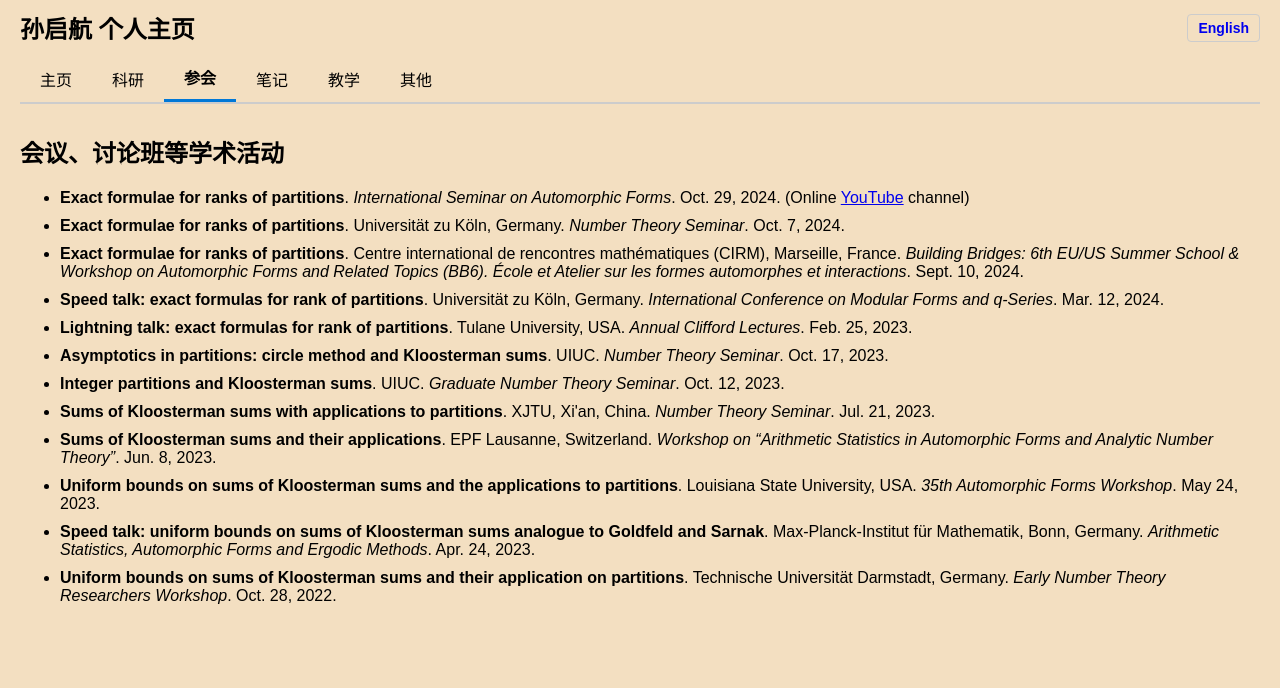
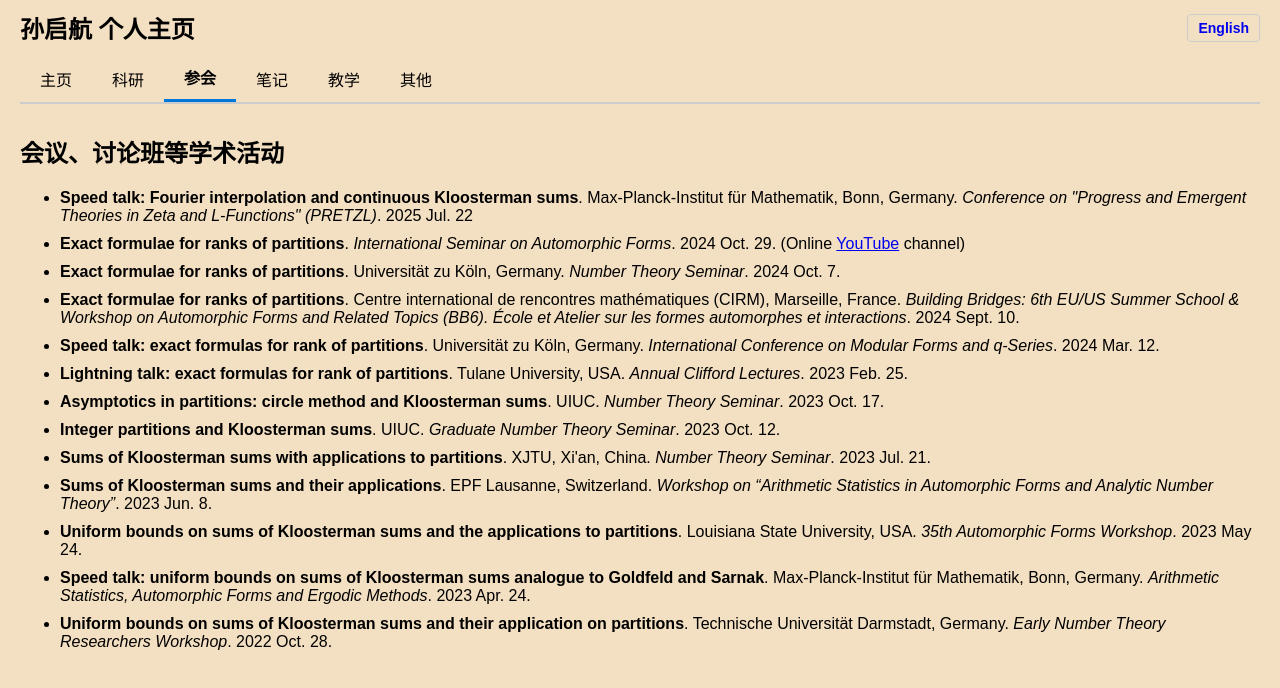
Before and after one commit to qihangsun1998/qihangsun1998.github.io, a plain HTML site: page index_zh.html in a window 1280 px wide. Both pictures are taken after a click on the button "参会". Drawn offline with nearby package versions, Linux system fonts and the light colour scheme.

Commit message:
Update index_zh.html

```diff
--- a/index_zh.html
+++ b/index_zh.html
@@ -108,7 +108,7 @@
 
       <p>2019 年，我本科毕业于西安交通大学数学试验班，获得理学学士学位。我的本科毕业设计指导老师是<a href="https://gr.xjtu.edu.cn/web/jjx323">贾骏雄</a>教授。</p>
 
-      <p>这里是我的<a href="files/Qihang_Sun_CV_2025.06.pdf" target="_blank">中文简历</a>。</p>
+      <p>这里是我的<a href="files/孙启航中文简历_2025.06.pdf">中文简历</a> / <a href="files/Qihang_Sun_CV_2025.10.pdf" target="_blank">英文简历</a>。</p>
 
       <p>邮箱：qihangsun98 [at] outlook [dot] com.</p>
 
@@ -139,7 +139,7 @@
 
     <li>
       Fourier interpolation in dimensions 3 and 4 with real-variable Kloosterman sums.<br/>
-      准备投稿
+      <i>提交审稿</i>.  [<a href="https://arxiv.org/abs/2510.04873" target="_blan">arXiv</a>]
     </li>
 
     <li>
@@ -186,6 +186,7 @@
     </li>
   </ol>
 
+  <p><b>审稿工作</b>：Proc. Amer. Math. Soc. (1); Ramanujan J. (1). </p>
 </div>
 
 
@@ -193,18 +194,19 @@
 <div id="conferences" class="tab-content">
   <h2>会议、讨论班等学术活动</h2>
   <ol style="list-style-type: disc;">
-    <li><b>Exact formulae for ranks of partitions</b>. <i>International Seminar on Automorphic Forms</i>. Oct. 29, 2024. (Online <a href="https://www.youtube.com/channel/UCqXIQRPnRO0p7Nanx_mDbiQ">YouTube</a> channel)</li>
-    <li><b>Exact formulae for ranks of partitions</b>. Universität zu Köln, Germany. <i>Number Theory Seminar</i>. Oct. 7, 2024.</li>
-    <li><b>Exact formulae for ranks of partitions</b>. Centre international de rencontres mathématiques (CIRM), Marseille, France. <i>Building Bridges: 6th EU/US Summer School  & Workshop on Automorphic Forms and Related Topics (BB6). École et Atelier sur les formes automorphes et interactions</i>. Sept. 10, 2024. </li>
-    <li><b>Speed talk: exact formulas for rank of partitions</b>. Universität zu Köln, Germany. <i>International Conference on Modular Forms and q-Series</i>. Mar. 12, 2024. </li>
-    <li><b>Lightning talk: exact formulas for rank of partitions</b>. Tulane University, USA. <i>Annual Clifford Lectures</i>. Feb. 25, 2023.</li>
-    <li><b>Asymptotics in partitions: circle method and Kloosterman sums</b>. UIUC. <i>Number Theory Seminar</i>. Oct. 17, 2023. </li>
-    <li><b>Integer partitions and Kloosterman sums</b>. UIUC. <i>Graduate Number Theory Seminar</i>. Oct. 12, 2023.</li>
-    <li><b>Sums of Kloosterman sums with applications to partitions</b>. XJTU, Xi'an, China. <i>Number Theory Seminar</i>. Jul. 21, 2023. </li>
-    <li><b>Sums of Kloosterman sums and their applications</b>. EPF Lausanne, Switzerland. <i>Workshop on “Arithmetic Statistics in Automorphic Forms and Analytic Number Theory”</i>. Jun. 8, 2023.</li>
-    <li><b>Uniform bounds on sums of Kloosterman sums and the applications to partitions</b>. Louisiana State University, USA. <i>35th Automorphic Forms Workshop</i>. May 24, 2023.</li>
-    <li><b>Speed talk: uniform bounds on sums of Kloosterman sums analogue to Goldfeld and Sarnak</b>. Max-Planck-Institut für Mathematik, Bonn, Germany. <i>Arithmetic Statistics, Automorphic Forms and Ergodic Methods</i>. Apr. 24, 2023.</li>
-    <li><b>Uniform bounds on sums of Kloosterman sums and their application on partitions</b>. Technische Universität Darmstadt, Germany. <i>Early Number Theory Researchers Workshop</i>. Oct. 28, 2022.</li>
+    <li><b>Speed talk: Fourier interpolation and continuous Kloosterman sums</b>. Max-Planck-Institut f&uuml;r Mathematik, Bonn, Germany. <i>Conference on "Progress and Emergent Theories in Zeta and <i>L</i>-Functions" (PRETZL)</i>. 2025 Jul. 22</li>
+    <li><b>Exact formulae for ranks of partitions</b>. <i>International Seminar on Automorphic Forms</i>. 2024 Oct. 29. (Online <a href="https://www.youtube.com/channel/UCqXIQRPnRO0p7Nanx_mDbiQ" target="_blank">YouTube</a> channel)</li>
+    <li><b>Exact formulae for ranks of partitions</b>. Universität zu Köln, Germany. <i>Number Theory Seminar</i>. 2024 Oct. 7.</li>
+    <li><b>Exact formulae for ranks of partitions</b>. Centre international de rencontres mathématiques (CIRM), Marseille, France. <i>Building Bridges: 6th EU/US Summer School  & Workshop on Automorphic Forms and Related Topics (BB6). École et Atelier sur les formes automorphes et interactions</i>. 2024 Sept. 10. </li>
+    <li><b>Speed talk: exact formulas for rank of partitions</b>. Universität zu Köln, Germany. <i>International Conference on Modular Forms and q-Series</i>. 2024 Mar. 12. </li>
+    <li><b>Lightning talk: exact formulas for rank of partitions</b>. Tulane University, USA. <i>Annual Clifford Lectures</i>. 2023 Feb. 25.</li>
+    <li><b>Asymptotics in partitions: circle method and Kloosterman sums</b>. UIUC. <i>Number Theory Seminar</i>. 2023 Oct. 17. </li>
+    <li><b>Integer partitions and Kloosterman sums</b>. UIUC. <i>Graduate Number Theory Seminar</i>. 2023 Oct. 12.</li>
+    <li><b>Sums of Kloosterman sums with applications to partitions</b>. XJTU, Xi'an, China. <i>Number Theory Seminar</i>. 2023 Jul. 21. </li>
+    <li><b>Sums of Kloosterman sums and their applications</b>. EPF Lausanne, Switzerland. <i>Workshop on “Arithmetic Statistics in Automorphic Forms and Analytic Number Theory”</i>. 2023 Jun. 8.</li>
+    <li><b>Uniform bounds on sums of Kloosterman sums and the applications to partitions</b>. Louisiana State University, USA. <i>35th Automorphic Forms Workshop</i>. 2023 May 24.</li>
+    <li><b>Speed talk: uniform bounds on sums of Kloosterman sums analogue to Goldfeld and Sarnak</b>. Max-Planck-Institut für Mathematik, Bonn, Germany. <i>Arithmetic Statistics, Automorphic Forms and Ergodic Methods</i>. 2023 Apr. 24.</li>
+    <li><b>Uniform bounds on sums of Kloosterman sums and their application on partitions</b>. Technische Universität Darmstadt, Germany. <i>Early Number Theory Researchers Workshop</i>. 2022 Oct. 28.</li>
     <!-- <li> <b> </b>,  , <i> </i>, </li>  -->
   </ol>
 </div>
@@ -222,7 +224,7 @@
   </ol>
 
   <h3 class="text-xl font-bold mb-4">弱 Maass 形式、调和 Maass 形式等 </h3>
-    <ol>
+    <ol start="3">
       <li>
         <a href="notes/zagier_1.5_extra.html" class="text-blue-600 hover:underline" target="_blank">An extra transformation formula for Zagier's weight 3/2 harmonic Maass form (Fricke involution)</a>
       </li>
@@ -230,13 +232,10 @@
         <a href="notes/hejhal_int.html">A modern proof of an integral formula by Hejhal</a>
       </li>
     </ol>
-  <h3 class="text-xl font-bold mb-4">Pari/GP 学习</h3>
-    <ol>
+  <h3 class="text-xl font-bold mb-4"><a href="notes/parigp_study_1.html">Pari/GP</a> 学习</h3>
+    <ol start="5">
       <li>
-        <a href="https://pari.math.u-bordeaux.fr/" class="text-blue-600 hover:underline" target="_blank">Pari/GP 官方网站</a>
-      </li>
-      <li>
-        <a href="notes/parigp_study_1.html" class="text-blue-600 hover:underline" target="_blank">Notation, defining function, .gp file</a>
+         <a class="text-blue-600 hover:underline" target="_blank">Notation, defining function, .gp file</a>
       </li>
     </ol>
 </div>
```
